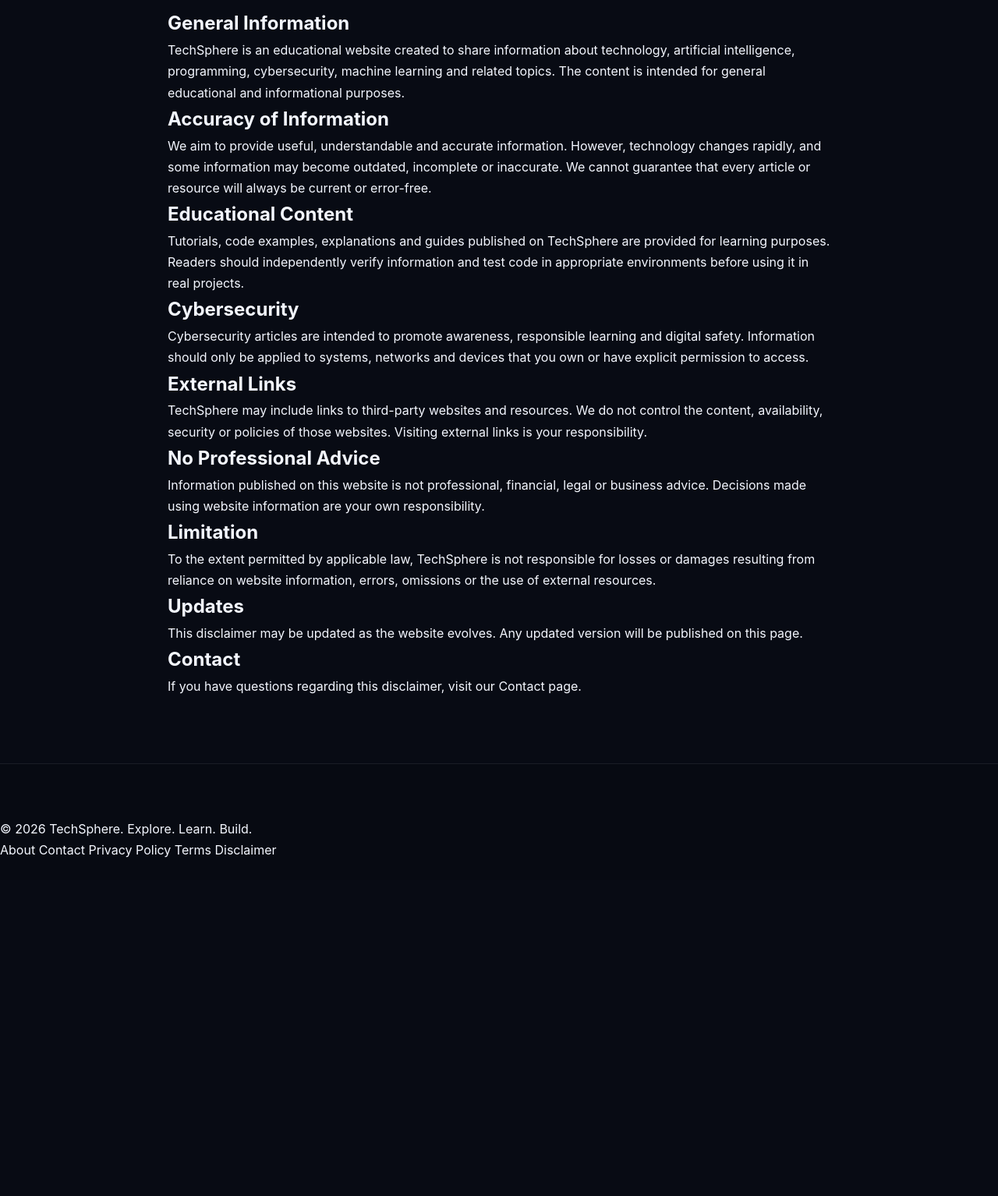
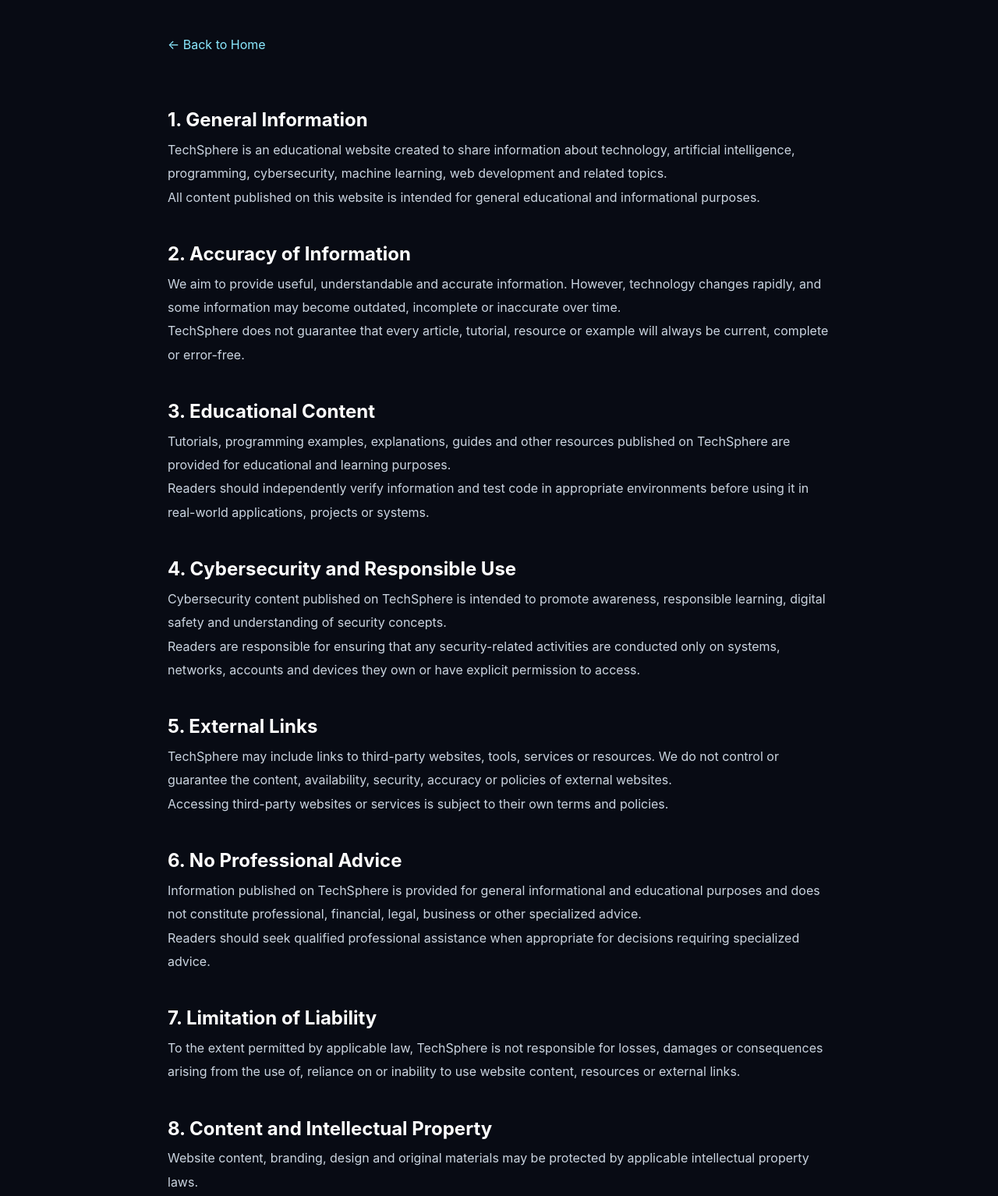
Before and after one commit to BudenshaS/TechSphere, a plain HTML site: page disclaimer.html in a window 1280 px wide. Shown: the part 780-2314 px from the top of the page at 78% size. Before the commit the page ends 1909 px from the top, so only its background shows below. Drawn offline with Linux system fonts and the light colour scheme.

Commit message:
Update disclaimer.html

```diff
--- a/disclaimer.html
+++ b/disclaimer.html
@@ -4,102 +4,284 @@
 <head>
     <meta charset="UTF-8">
     <meta name="viewport" content="width=device-width, initial-scale=1.0">
-    <meta name="description" content="Read the TechSphere website disclaimer covering educational information, technology content and limitations.">
+
+    <!-- SEO -->
     <title>Disclaimer | TechSphere</title>
+    <meta name="description" content="Read the TechSphere disclaimer covering educational technology content, programming tutorials, cybersecurity information, external links and limitations.">
+    <meta name="robots" content="index, follow">
+    <meta name="author" content="TechSphere">
+    <meta name="theme-color" content="#0b1120">
+
+    <!-- Canonical -->
+    <link rel="canonical" href="https://budenshas.github.io/TechSphere/disclaimer.html">
+
+    <!-- Open Graph -->
+    <meta property="og:type" content="website">
+    <meta property="og:title" content="Disclaimer | TechSphere">
+    <meta property="og:description" content="Important information about TechSphere's educational content, technology guides and website limitations.">
+    <meta property="og:url" content="https://budenshas.github.io/TechSphere/disclaimer.html">
+    <meta property="og:site_name" content="TechSphere">
+
+    <!-- Twitter -->
+    <meta name="twitter:card" content="summary">
+    <meta name="twitter:title" content="Disclaimer | TechSphere">
+    <meta name="twitter:description" content="Important information about TechSphere educational content and website usage.">
+
+    <!-- Structured Data -->
+    <script type="application/ld+json">
+    {
+        "@context": "https://schema.org",
+        "@type": "WebPage",
+        "name": "Disclaimer | TechSphere",
+        "description": "Disclaimer covering educational information, programming tutorials, cybersecurity content, external links and website limitations.",
+        "url": "https://budenshas.github.io/TechSphere/disclaimer.html",
+        "isPartOf": {
+            "@type": "WebSite",
+            "name": "TechSphere",
+            "url": "https://budenshas.github.io/TechSphere/"
+        }
+    }
+    </script>
+
     <link rel="stylesheet" href="style.css">
+
+    <style>
+        .disclaimer-page {
+            max-width: 900px;
+            margin: 60px auto;
+            padding: 25px;
+        }
+
+        .disclaimer-content {
+            color: #cbd5e1;
+            line-height: 1.9;
+        }
+
+        .disclaimer-content h2 {
+            color: #ffffff;
+            margin-top: 35px;
+        }
+
+        .disclaimer-content a {
+            color: #8be9ff;
+        }
+
+        .disclaimer-back {
+            display: inline-block;
+            margin-bottom: 25px;
+            color: #8be9ff;
+            text-decoration: none;
+        }
+
+        .disclaimer-back:hover {
+            text-decoration: underline;
+        }
+
+        .disclaimer-note {
+            background: #101d2a;
+            border-left: 3px solid #60d9ff;
+            padding: 22px;
+            border-radius: 12px;
+            margin: 30px 0;
+        }
+
+        @media(max-width:600px) {
+            .disclaimer-page {
+                margin: 30px auto;
+                padding: 15px;
+            }
+        }
+    </style>
 </head>
+
 <body>
 
 <header class="navbar">
-    <div class="logo">TechSphere<span>.</span></div>
-    <nav>
+    <div class="container nav-container">
+        <a href="index.html" class="logo">T<span>echSphere</span></a>
+
+        <nav aria-label="Main navigation">
             <a href="index.html">Home</a>
             <a href="index.html#topics">Explore</a>
             <a href="index.html#articles">Articles</a>
             <a href="about.html">About</a>
         </nav>
+    </div>
 </header>
 
 <section class="hero">
     <div class="hero-content">
         <p class="eyebrow">WEBSITE INFORMATION</p>
         <h1>Disclaimer<span>.</span></h1>
-        <p>Important information about the content published on TechSphere.</p>
+        <p>
+            Important information about the content,
+            educational resources and limitations of TechSphere.
+        </p>
     </div>
 </section>
 
-<main class="container" style="max-width:900px;margin:60px auto;padding:25px;">
+<main class="container disclaimer-page">
 
-    <h2>General Information</h2>
+    <a href="index.html" class="disclaimer-back">
+        ← Back to Home
+    </a>
+
+    <article class="disclaimer-content">
+
+        <h2>1. General Information</h2>
+
         <p>
-        TechSphere is an educational website created to share information
-        about technology, artificial intelligence, programming,
-        cybersecurity, machine learning and related topics.
-        The content is intended for general educational and informational purposes.
+            TechSphere is an educational website created to share
+            information about technology, artificial intelligence,
+            programming, cybersecurity, machine learning, web
+            development and related topics.
         </p>
 
-    <h2>Accuracy of Information</h2>
         <p>
-        We aim to provide useful, understandable and accurate information.
-        However, technology changes rapidly, and some information may become
-        outdated, incomplete or inaccurate. We cannot guarantee that every
-        article or resource will always be current or error-free.
+            All content published on this website is intended
+            for general educational and informational purposes.
         </p>
 
-    <h2>Educational Content</h2>
+        <h2>2. Accuracy of Information</h2>
+
         <p>
-        Tutorials, code examples, explanations and guides published on
-        TechSphere are provided for learning purposes. Readers should
-        independently verify information and test code in appropriate
-        environments before using it in real projects.
+            We aim to provide useful, understandable and accurate
+            information. However, technology changes rapidly,
+            and some information may become outdated, incomplete
+            or inaccurate over time.
         </p>
 
-    <h2>Cybersecurity</h2>
         <p>
-        Cybersecurity articles are intended to promote awareness,
-        responsible learning and digital safety. Information should
-        only be applied to systems, networks and devices that you own
-        or have explicit permission to access.
+            TechSphere does not guarantee that every article,
+            tutorial, resource or example will always be current,
+            complete or error-free.
         </p>
 
-    <h2>External Links</h2>
+        <h2>3. Educational Content</h2>
+
         <p>
-        TechSphere may include links to third-party websites and resources.
-        We do not control the content, availability, security or policies
-        of those websites. Visiting external links is your responsibility.
+            Tutorials, programming examples, explanations,
+            guides and other resources published on TechSphere
+            are provided for educational and learning purposes.
         </p>
 
-    <h2>No Professional Advice</h2>
         <p>
-        Information published on this website is not professional,
-        financial, legal or business advice. Decisions made using
-        website information are your own responsibility.
+            Readers should independently verify information
+            and test code in appropriate environments before
+            using it in real-world applications, projects
+            or systems.
         </p>
 
-    <h2>Limitation</h2>
+        <h2>4. Cybersecurity and Responsible Use</h2>
+
         <p>
-        To the extent permitted by applicable law, TechSphere is not
-        responsible for losses or damages resulting from reliance on
-        website information, errors, omissions or the use of external
-        resources.
+            Cybersecurity content published on TechSphere is
+            intended to promote awareness, responsible learning,
+            digital safety and understanding of security concepts.
         </p>
 
-    <h2>Updates</h2>
         <p>
-        This disclaimer may be updated as the website evolves.
-        Any updated version will be published on this page.
+            Readers are responsible for ensuring that any
+            security-related activities are conducted only
+            on systems, networks, accounts and devices they
+            own or have explicit permission to access.
         </p>
 
-    <h2>Contact</h2>
+        <h2>5. External Links</h2>
+
+        <p>
+            TechSphere may include links to third-party
+            websites, tools, services or resources.
+            We do not control or guarantee the content,
+            availability, security, accuracy or policies
+            of external websites.
+        </p>
+
+        <p>
+            Accessing third-party websites or services
+            is subject to their own terms and policies.
+        </p>
+
+        <h2>6. No Professional Advice</h2>
+
+        <p>
+            Information published on TechSphere is provided
+            for general informational and educational purposes
+            and does not constitute professional, financial,
+            legal, business or other specialized advice.
+        </p>
+
+        <p>
+            Readers should seek qualified professional
+            assistance when appropriate for decisions
+            requiring specialized advice.
+        </p>
+
+        <h2>7. Limitation of Liability</h2>
+
+        <p>
+            To the extent permitted by applicable law,
+            TechSphere is not responsible for losses,
+            damages or consequences arising from the
+            use of, reliance on or inability to use
+            website content, resources or external links.
+        </p>
+
+        <h2>8. Content and Intellectual Property</h2>
+
+        <p>
+            Website content, branding, design and original
+            materials may be protected by applicable
+            intellectual property laws.
+        </p>
+
+        <p>
+            Users should not reproduce, redistribute
+            or use protected materials in ways that
+            violate applicable laws or rights.
+        </p>
+
+        <h2>9. Updates to This Disclaimer</h2>
+
+        <p>
+            This disclaimer may be updated as TechSphere
+            evolves or as website content, features
+            and practices change.
+        </p>
+
+        <p>
+            Updated versions will be published on this page.
+        </p>
+
+        <h2>10. Contact</h2>
+
         <p>
             If you have questions regarding this disclaimer,
-        visit our <a href="contact.html">Contact page</a>.
+            please visit our
+            <a href="contact.html">Contact page</a>.
         </p>
+
+        <div class="disclaimer-note">
+            <strong>Important notice:</strong>
+
+            <p>
+                By accessing and using TechSphere, you acknowledge
+                that the website's content is intended for general
+                educational and informational purposes. This
+                disclaimer is not legal advice and should be
+                reviewed to ensure it reflects the website's
+                actual practices and applicable requirements.
+            </p>
+        </div>
+
+    </article>
 
 </main>
 
 <footer class="footer">
+    <div class="container">
         <p>© <span id="year"></span> TechSphere. Explore. Learn. Build.</p>
+
         <div class="footer-links">
             <a href="about.html">About</a>
             <a href="contact.html">Contact</a>
@@ -107,8 +289,10 @@
             <a href="terms.html">Terms</a>
             <a href="disclaimer.html">Disclaimer</a>
         </div>
+    </div>
 </footer>
 
 <script src="script.js"></script>
+
 </body>
 </html>
```
Lines whose indentation alone changed are shown as unchanged.
